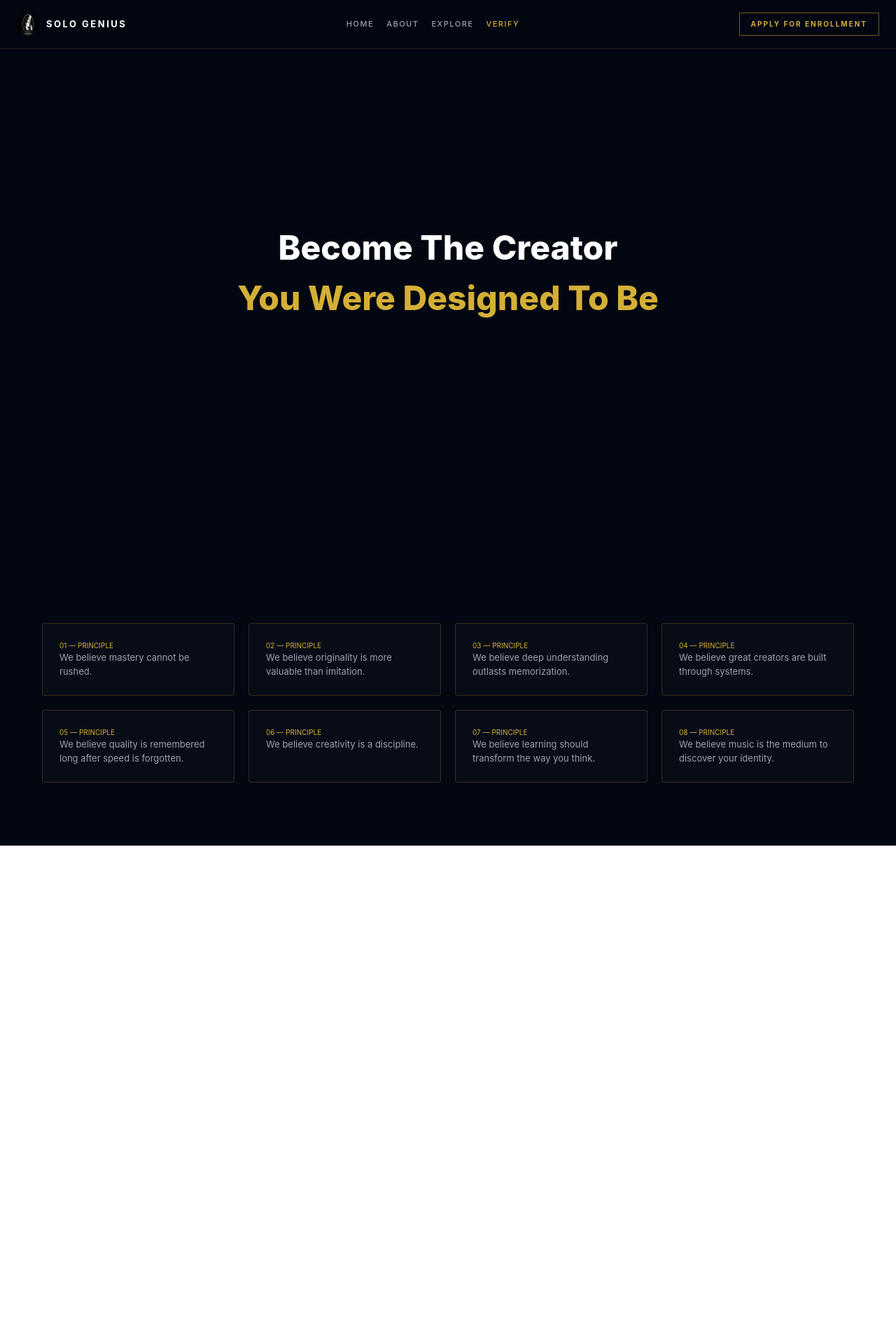
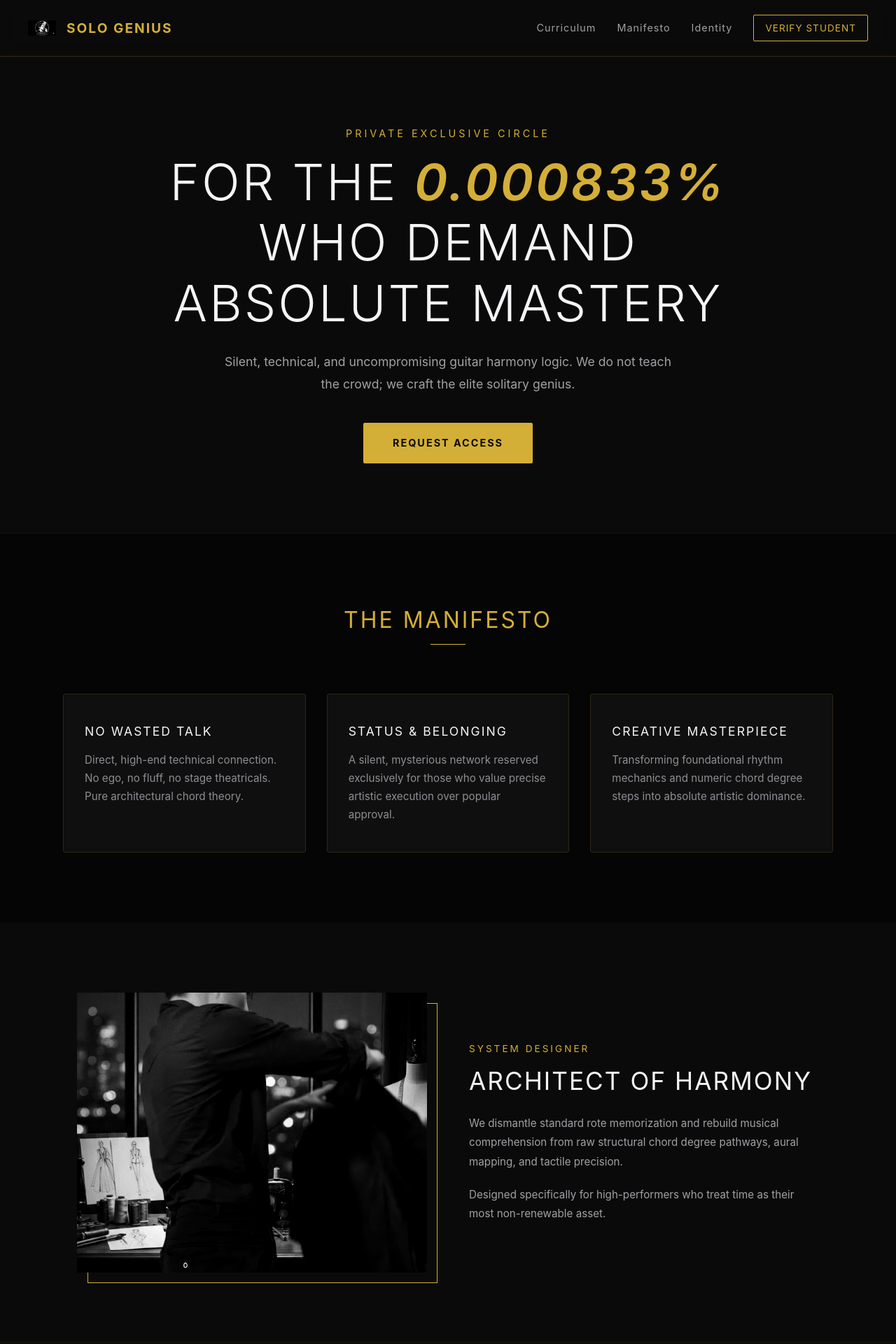
Before and after one commit to yangkarg35-ui/solo-genius, a Next.js app: page / in a window 1280 px wide. Shown: the top 1920 px of the page at 70% size. Before the commit the page ends 1208 px from the top, so only its background shows below. Built offline with nearby package versions, Linux system fonts and the light colour scheme.

Commit message:
Update website code

```diff
--- a/app/page.tsx
+++ b/app/page.tsx
@@ -1,113 +1,232 @@
 'use client';
-import { useState } from 'react';
+
+import React, { useState } from 'react';
 import { motion, AnimatePresence } from 'framer-motion';
 
 export default function HomePage() {
+  const [isMenuOpen, setIsMenuOpen] = useState(false);
   const [isModalOpen, setIsModalOpen] = useState(false);
-  const [screenshot, setScreenshot] = useState<string | null>(null);
-  const [isConfirmed, setIsConfirmed] = useState(false);
-  const [isLoading, setIsLoading] = useState(false);
 
-  const [fullName, setFullName] = useState('');
-  const [age, setAge] = useState('');
-  const [city, setCity] = useState('');
-  const [phone, setPhone] = useState('');
-  const [goal, setGoal] = useState('');
-
-  const handleFileUpload = (e: React.ChangeEvent<HTMLInputElement>) => {
-    const file = e.target.files?.[0];
-    if (file) setScreenshot(URL.createObjectURL(file));
+  // Animation Variants
+  const fadeInUp = {
+    hidden: { opacity: 0, y: 30 },
+    visible: { opacity: 1, y: 0, transition: { duration: 0.8, ease: 'easeOut' } },
   };
 
-  const handleConfirmPayment = async (e: React.FormEvent) => {
-    e.preventDefault();
-    setIsLoading(true);
-    // Add your API logic here
-    setTimeout(() => { setIsLoading(false); setIsConfirmed(true); }, 1500);
+  const staggerContainer = {
+    hidden: { opacity: 0 },
+    visible: {
+      opacity: 1,
+      transition: {
+        staggerChildren: 0.2,
+      },
+    },
   };
 
-  const manifestoItems = [
-    { num: "01", title: "Mastery", desc: "We believe mastery cannot be rushed." },
-    { num: "02", title: "Originality", desc: "We believe originality is more valuable than imitation." },
-    { num: "03", title: "Understanding", desc: "We believe deep understanding outlasts memorization." },
-    { num: "04", title: "Systems", desc: "We believe great creators are built through systems." },
-    { num: "05", title: "Quality", desc: "We believe quality is remembered long after speed is forgotten." },
-    { num: "06", title: "Discipline", desc: "We believe creativity is a discipline." },
-    { num: "07", title: "Transformation", desc: "We believe learning should transform the way you think." },
-    { num: "08", title: "Identity", desc: "We believe music is the medium to discover your identity." }
-  ];
+  const goldGlowHover = {
+    hover: {
+      scale: 1.02,
+      boxShadow: '0px 0px 20px rgba(212, 175, 55, 0.4)',
+      borderColor: '#D4AF37',
+      transition: { duration: 0.3 },
+    },
+  };
 
   return (
-    <div style={{ backgroundColor: "#030712", color: "#ffffff", minHeight: "100vh", fontFamily: "-apple-system, sans-serif" }}>
+    <div style={{ backgroundColor: '#0A0A0A', color: '#F5F5F7', minHeight: '100vh', fontFamily: "'Cinzel', 'Inter', sans-serif", overflowX: 'hidden' }}>
 
-      {/* Navigation Bar */}
-      <nav style={{ display: "flex", alignItems: "center", justifyContent: "space-between", padding: "18px 24px", position: "fixed", top: 0, width: "100%", zIndex: 100, backgroundColor: "rgba(3, 7, 18, 0.92)", backdropFilter: "blur(16px)", borderBottom: "1px solid rgba(212, 175, 55, 0.15)" }}>
-        <div style={{ display: "flex", alignItems: "center", gap: "10px" }}>
-          <img src="/logo.png" style={{ width: "32px", height: "32px", borderRadius: "50%" }} />
-          <span style={{ fontSize: "13px", fontWeight: "700", letterSpacing: "2.5px" }}>SOLO GENIUS</span>
+      {/* 1. Header & Navigation */}
+      <motion.nav
+        initial={{ y: -100, opacity: 0 }}
+        animate={{ y: 0, opacity: 1 }}
+        transition={{ duration: 0.8 }}
+        style={{ display: 'flex', justifyContent: 'space-between', alignItems: 'center', padding: '20px 40px', borderBottom: '1px solid rgba(212, 175, 55, 0.2)', backdropFilter: 'blur(10px)', position: 'sticky', top: 0, zIndex: 100, backgroundColor: 'rgba(10, 10, 10, 0.8)' }}
+      >
+        <div style={{ display: 'flex', alignItems: 'center', gap: '15px' }}>
+          <img src="/logo.png" alt="Solo Genius Logo" style={{ width: '40px', height: '40px', objectFit: 'contain' }} />
+          <span style={{ fontSize: '1.2rem', fontWeight: '700', letterSpacing: '2px', color: '#D4AF37' }}>SOLO GENIUS</span>
         </div>
-        <div style={{ display: "flex", gap: "18px", fontSize: "11px", fontWeight: "500", letterSpacing: "1.5px", color: "#9ca3af" }}>
-          <a href="/" style={{ color: "inherit", textDecoration: "none" }}>HOME</a>
-          <a href="/about" style={{ color: "inherit", textDecoration: "none" }}>ABOUT</a>
-          <a href="/explore" style={{ color: "inherit", textDecoration: "none" }}>EXPLORE</a>
-          <a href="/verify" style={{ color: "#D4AF37", textDecoration: "none" }}>VERIFY</a>
+
+        {/* Desktop Links */}
+        <div style={{ display: 'flex', gap: '30px', alignItems: 'center' }}>
+          {['Curriculum', 'Manifesto', 'Identity'].map((item, index) => (
+            <a key={index} href={`#${item.toLowerCase()}`} style={{ color: '#A1A1A6', textDecoration: 'none', fontSize: '0.9rem', letterSpacing: '1px', transition: 'color 0.3s' }}>
+              {item}
+            </a>
+          ))}
+          <a href="/verify" style={{ color: '#D4AF37', textDecoration: 'none', fontSize: '0.85rem', letterSpacing: '1px', border: '1px solid #D4AF37', padding: '8px 16px', borderRadius: '2px' }}>
+            VERIFY STUDENT
+          </a>
         </div>
-        <button onClick={() => setIsModalOpen(true)} style={{ background: "transparent", border: "1px solid rgba(212,175,55,0.5)", padding: "8px 16px", fontSize: "10px", fontWeight: "700", letterSpacing: "2px", color: "#D4AF37", cursor: "pointer" }}>
-          APPLY FOR ENROLLMENT
-        </button>
-      </nav>
+      </motion.nav>
 
-      {/* Hero Section */}
+      {/* 2. Hero Section */}
       <motion.section
-        initial={{ opacity: 0, y: 20 }}
-        animate={{ opacity: 1, y: 0 }}
-        transition={{ duration: 1 }}
-        style={{ minHeight: "100vh", display: "flex", flexDirection: "column", alignItems: "center", justifyContent: "center", textAlign: "center", padding: "130px 20px" }}
+        initial="hidden"
+        animate="visible"
+        variants={staggerContainer}
+        style={{ minHeight: '85vh', display: 'flex', flexDirection: 'column', justifyContent: 'center', alignItems: 'center', textAlign: 'center', padding: '0 20px', position: 'relative' }}
       >
-        <h1 style={{ fontSize: "clamp(28px, 6vw, 48px)", fontWeight: "800", color: "#ffffff", margin: "0 0 20px 0" }}>
-          Become The Creator<br /><span style={{ color: "#D4AF37" }}>You Were Designed To Be</span>
-        </h1>
+        <motion.p variants={fadeInUp} style={{ color: '#D4AF37', fontSize: '0.9rem', letterSpacing: '4px', textTransform: 'uppercase', marginBottom: '15px' }}>
+          Private Exclusive Circle
+        </motion.p>
+
+        <motion.h1 variants={fadeInUp} style={{ fontSize: 'clamp(2.5rem, 6vw, 4.5rem)', fontWeight: '300', letterSpacing: '3px', lineHeight: '1.2', maxWidth: '900px', marginBottom: '25px' }}>
+          FOR THE <span style={{ color: '#D4AF37', fontStyle: 'italic', fontWeight: '600' }}>0.000833%</span> WHO DEMAND ABSOLUTE MASTERY
+        </motion.h1>
+
+        <motion.p variants={fadeInUp} style={{ color: '#A1A1A6', fontSize: '1.1rem', maxWidth: '650px', lineHeight: '1.8', marginBottom: '40px' }}>
+          Silent, technical, and uncompromising guitar harmony logic. We do not teach the crowd; we craft the elite solitary genius.
+        </motion.p>
+
+        <motion.div variants={fadeInUp}>
+          <motion.button
+            whileHover={{ scale: 1.05, boxShadow: '0 0 25px rgba(212, 175, 55, 0.6)' }}
+            whileTap={{ scale: 0.95 }}
+            onClick={() => setIsModalOpen(true)}
+            style={{ backgroundColor: '#D4AF37', color: '#0A0A0A', border: 'none', padding: '18px 42px', fontSize: '0.9rem', fontWeight: '700', letterSpacing: '2px', cursor: 'pointer', borderRadius: '2px' }}
+          >
+            REQUEST ACCESS
+          </motion.button>
+        </motion.div>
       </motion.section>
 
-      {/* Manifesto Section */}
-      <motion.section
-        initial={{ opacity: 0 }}
-        whileInView={{ opacity: 1 }}
-        transition={{ duration: 1 }}
-        style={{ maxWidth: "1200px", margin: "0 auto", padding: "90px 20px" }}
+      {/* 3. The Brand Manifesto */}
+      <section id="manifesto" style={{ padding: '100px 20px', backgroundColor: '#050505', borderTop: '1px solid rgba(255, 255, 255, 0.05)' }}>
+        <div style={{ maxWidth: '1100px', margin: '0 auto' }}>
+          <motion.div
+            initial="hidden"
+            whileInView="visible"
+            viewport={{ once: true, margin: '-100px' }}
+            variants={staggerContainer}
+            style={{ textAlign: 'center', marginBottom: '70px' }}
           >
-        <div style={{ display: "grid", gridTemplateColumns: "repeat(auto-fit, minmax(260px, 1fr))", gap: "20px" }}>
-          {manifestoItems.map((item, idx) => (
+            <motion.h2 variants={fadeInUp} style={{ fontSize: '2rem', letterSpacing: '3px', color: '#D4AF37', marginBottom: '10px' }}>THE MANIFESTO</motion.h2>
+            <motion.div variants={fadeInUp} style={{ width: '50px', height: '1px', backgroundColor: '#D4AF37', margin: '0 auto' }}></motion.div>
+          </motion.div>
+
+          <motion.div
+            initial="hidden"
+            whileInView="visible"
+            viewport={{ once: true, margin: '-50px' }}
+            variants={staggerContainer}
+            style={{ display: 'grid', gridTemplateColumns: 'repeat(auto-fit, minmax(300px, 1fr))', gap: '30px' }}
+          >
+            {[
+              { title: 'NO WASTED TALK', desc: 'Direct, high-end technical connection. No ego, no fluff, no stage theatricals. Pure architectural chord theory.' },
+              { title: 'STATUS & BELONGING', desc: 'A silent, mysterious network reserved exclusively for those who value precise artistic execution over popular approval.' },
+              { title: 'CREATIVE MASTERPIECE', desc: 'Transforming foundational rhythm mechanics and numeric chord degree steps into absolute artistic dominance.' }
+            ].map((item, idx) => (
               <motion.div
                 key={idx}
-              whileHover={{ scale: 1.02 }}
-              style={{ backgroundColor: "rgba(11, 15, 25, 0.75)", border: "1px solid rgba(212, 175, 55, 0.2)", borderRadius: "4px", padding: "24px" }}
+                variants={fadeInUp}
+                whileHover="hover"
+                initial="hidden"
+                animate="visible"
+                custom={idx}
+                style={{ backgroundColor: '#0F0F10', border: '1px solid rgba(212, 175, 55, 0.15)', padding: '40px 30px', borderRadius: '4px', cursor: 'default' }}
               >
-              <h3 style={{ color: "#D4AF37", fontSize: "10px" }}>{item.num} — PRINCIPLE</h3>
-              <p style={{ fontSize: "13px", color: "#9ca3af" }}>{item.desc}</p>
+                <h3 style={{ fontSize: '1.1rem', letterSpacing: '2px', color: '#F5F5F7', marginBottom: '15px' }}>{item.title}</h3>
+                <p style={{ color: '#8E8E93', fontSize: '0.95rem', lineHeight: '1.7' }}>{item.desc}</p>
               </motion.div>
             ))}
+          </motion.div>
         </div>
-      </motion.section>
+      </section>
 
-      {/* Modal */}
+      {/* 4. Founder / Systemic Identity Section */}
+      <section id="identity" style={{ padding: '100px 20px', maxWidth: '1100px', margin: '0 auto' }}>
+        <motion.div
+          initial="hidden"
+          whileInView="visible"
+          viewport={{ once: true }}
+          variants={staggerContainer}
+          style={{ display: 'grid', gridTemplateColumns: 'repeat(auto-fit, minmax(320px, 1fr))', gap: '60px', alignItems: 'center' }}
+        >
+          <motion.div variants={fadeInUp} style={{ position: 'relative' }}>
+            <div style={{ width: '100%', height: '400px', border: '1px solid #D4AF37', position: 'absolute', top: '15px', left: '15px', zIndex: 0 }}></div>
+            <img
+              src="/owner.jpg"
+              alt="Solo Genius System"
+              style={{ width: '100%', height: '400px', objectFit: 'cover', position: 'relative', zIndex: 1, filter: 'grayscale(100%) contrast(120%)' }}
+            />
+          </motion.div>
+
+          <motion.div variants={fadeInUp}>
+            <p style={{ color: '#D4AF37', fontSize: '0.85rem', letterSpacing: '3px', textTransform: 'uppercase', marginBottom: '10px' }}>SYSTEM DESIGNER</p>
+            <h2 style={{ fontSize: '2.2rem', letterSpacing: '2px', marginBottom: '20px' }}>ARCHITECT OF HARMONY</h2>
+            <p style={{ color: '#A1A1A6', lineHeight: '1.8', marginBottom: '20px', fontSize: '0.95rem' }}>
+              We dismantle standard rote memorization and rebuild musical comprehension from raw structural chord degree pathways, aural mapping, and tactile precision.
+            </p>
+            <p style={{ color: '#A1A1A6', lineHeight: '1.8', fontSize: '0.95rem' }}>
+              Designed specifically for high-performers who treat time as their most non-renewable asset.
+            </p>
+          </motion.div>
+        </motion.div>
+      </section>
+
+      {/* 5. Footer */}
+      <footer style={{ borderTop: '1px solid rgba(212, 175, 55, 0.1)', padding: '40px 20px', textAlign: 'center', backgroundColor: '#050505' }}>
+        <p style={{ color: '#6E6E73', fontSize: '0.8rem', letterSpacing: '1px' }}>
+          &copy; {new Date().getFullYear()} SOLO GENIUS MUSICAL SCHOOL. ALL RIGHTS RESERVED.
+        </p>
+      </footer>
+
+      {/* 6. Application Modal with Framer Motion AnimatePresence */}
       <AnimatePresence>
         {isModalOpen && (
           <motion.div
-            initial={{ opacity: 0 }} animate={{ opacity: 1 }} exit={{ opacity: 0 }}
-            style={{ position: "fixed", top: 0, left: 0, width: "100%", height: "100%", backgroundColor: "rgba(3, 7, 18, 0.9)", backdropFilter: "blur(12px)", display: "flex", justifyContent: "center", alignItems: "center", zIndex: 1000 }}
+            initial={{ opacity: 0 }}
+            animate={{ opacity: 1 }}
+            exit={{ opacity: 0 }}
+            onClick={() => setIsModalOpen(false)}
+            style={{ position: 'fixed', inset: 0, backgroundColor: 'rgba(0, 0, 0, 0.85)', backdropFilter: 'blur(8px)', display: 'flex', justifyContent: 'center', alignItems: 'center', zIndex: 1000, padding: '20px' }}
           >
             <motion.div
-              initial={{ scale: 0.9, opacity: 0 }} animate={{ scale: 1, opacity: 1 }} exit={{ scale: 0.9, opacity: 0 }}
-              style={{ backgroundColor: "#0b0f19", border: "1px solid rgba(212, 175, 55, 0.4)", padding: "24px", maxWidth: "520px", width: "100%", borderRadius: "6px" }}
+              initial={{ scale: 0.9, y: 20, opacity: 0 }}
+              animate={{ scale: 1, y: 0, opacity: 1 }}
+              exit={{ scale: 0.9, y: 20, opacity: 0 }}
+              transition={{ type: 'spring', damping: 25, stiffness: 300 }}
+              onClick={(e) => e.stopPropagation()}
+              style={{ backgroundColor: '#0F0F10', border: '1px solid #D4AF37', padding: '40px', maxWidth: '500px', width: '100%', borderRadius: '4px', position: 'relative' }}
             >
-              <button onClick={() => setIsModalOpen(false)} style={{ float: "right", background: "none", border: "none", color: "#fff" }}>✕</button>
-              {/* Form Content goes here */}
-              <h2 style={{ color: "#fff" }}>Enrollment Form</h2>
+              <button
+                onClick={() => setIsModalOpen(false)}
+                style={{ position: 'absolute', top: '15px', right: '20px', backgroundColor: 'transparent', border: 'none', color: '#A1A1A6', fontSize: '1.5rem', cursor: 'pointer' }}
+              >
+                &times;
+              </button>
+
+              <h3 style={{ color: '#D4AF37', fontSize: '1.4rem', letterSpacing: '2px', marginBottom: '10px' }}>PRIVATE ADMISSION</h3>
+              <p style={{ color: '#A1A1A6', fontSize: '0.85rem', marginBottom: '25px', lineHeight: '1.5' }}>
+                Please provide your contact details. Admission is subject to strict review.
+              </p>
+
+              <form onSubmit={(e) => { e.preventDefault(); setIsModalOpen(false); alert('Application submitted under review.'); }}>
+                <div style={{ marginBottom: '20px' }}>
+                  <label style={{ display: 'block', color: '#F5F5F7', fontSize: '0.8rem', letterSpacing: '1px', marginBottom: '8px' }}>FULL NAME</label>
+                  <input type="text" required style={{ width: '100%', backgroundColor: '#050505', border: '1px solid #2C2C2E', padding: '12px', color: '#F5F5F7', borderRadius: '2px', outline: 'none' }} />
+                </div>
+
+                <div style={{ marginBottom: '25px' }}>
+                  <label style={{ display: 'block', color: '#F5F5F7', fontSize: '0.8rem', letterSpacing: '1px', marginBottom: '8px' }}>DIRECT EMAIL</label>
+                  <input type="email" required style={{ width: '100%', backgroundColor: '#050505', border: '1px solid #2C2C2E', padding: '12px', color: '#F5F5F7', borderRadius: '2px', outline: 'none' }} />
+                </div>
+
+                <motion.button
+                  whileHover={{ scale: 1.02 }}
+                  whileTap={{ scale: 0.98 }}
+                  type="submit"
+                  style={{ width: '100%', backgroundColor: '#D4AF37', color: '#0A0A0A', border: 'none', padding: '14px', fontWeight: '700', letterSpacing: '2px', cursor: 'pointer', borderRadius: '2px' }}
+                >
+                  SUBMIT APPLICATION
+                </motion.button>
+              </form>
             </motion.div>
           </motion.div>
         )}
       </AnimatePresence>
+
     </div>
   );
 }
```
Lines whose indentation alone changed are shown as unchanged.
